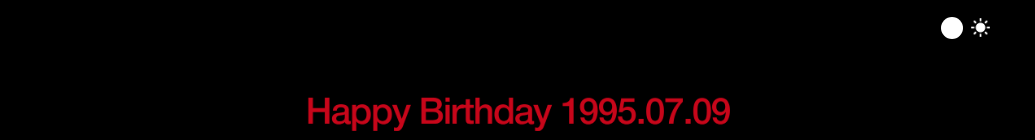
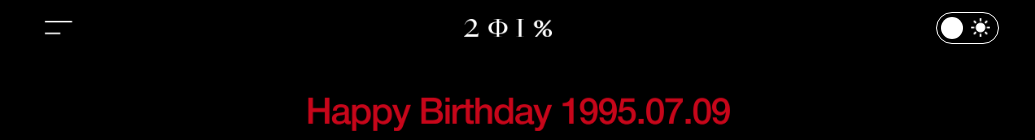
Before and after one commit to nyun2024/nagumo_birthday, a React (Vite) app: page /#/ in a window 1280 px wide. Shown: the top 140 px of the page, without its empty margins (122-1157 px from the left). Built offline with nearby package versions, Linux system fonts and the light colour scheme; a web font is replaced by a local one.

Commit message:
header parallax 적용

```diff
--- a/src/components/common/Container.jsx
+++ b/src/components/common/Container.jsx
@@ -5,7 +5,7 @@ import Header from "./Header";
 import useIsMobile from "@utils/useIsMobile";
 import useDarkMode from "@utils/useDarkMode";
 
-const Container = ({ children, isHome }) => {
+const Container = ({ children, isHome, isParallax }) => {
   const isMobile = useIsMobile();
   const isDark = useDarkMode();
 
@@ -18,7 +18,7 @@ const Container = ({ children, isHome }) => {
         isHome && styles.homeContainer
       )}
     >
-      <Header mobile={isMobile} />
+      <Header mobile={isMobile} isParallax={isParallax} />
       <div className={styles.contents}>{children}</div>
       <Footer mobile={isMobile} />
     </div>
--- a/src/components/common/Header.jsx
+++ b/src/components/common/Header.jsx
@@ -3,7 +3,7 @@ import classNames from "classnames";
 import { Link } from "react-router-dom";
 import styles from "./Header.module.scss";
 
-const Header = ({ mobile }) => {
+const Header = ({ mobile, isParallax }) => {
   const [isDark, setIsDark] = useState(false);
   const [isVisible, setIsVisible] = useState(true);
   const [prevScrollY, setPrevScrollY] = useState(0);
@@ -49,9 +49,10 @@ const Header = ({ mobile }) => {
     <header
       className={classNames(
         styles.header,
-        mobile ? "" : styles.pc,
-        isDark ? styles.dark : "",
-        isVisible ? styles.visible : styles.hidden
+        !mobile && styles.pc,
+        isDark && styles.dark,
+        isVisible ? styles.visible : styles.hidden,
+        isParallax && styles.isParallax
       )}
     >
       <button type="button" className={styles.btnMenu}>
--- a/src/components/common/Header.module.scss
+++ b/src/components/common/Header.module.scss
@@ -28,6 +28,9 @@
 .dark .btnMenu {
   background-image: url(../../assets/img/common/icon_menu_dark.png);
 }
+.isParallax:not(.dark) .btnMenu {
+  background-image: url(../../assets/img/common/icon_menu_dark.png);
+}
 
 .linkHome {
   display: block;
@@ -37,6 +40,9 @@
   background-size: cover;
 }
 .dark .linkHome {
+  background-image: url(../../assets/img/common/header_title_dark.png);
+}
+.isParallax:not(.dark) .linkHome {
   background-image: url(../../assets/img/common/header_title_dark.png);
 }
 
@@ -99,6 +105,9 @@
     z-index: 9;
   }
 }
+.isParallax:not(.dark) .modeSwitch .slider {
+  outline: 1px solid #fff;
+}
 
 // pc
 .pc.header {
--- a/src/components/home/parallax/Parallax.jsx
+++ b/src/components/home/parallax/Parallax.jsx
@@ -6,6 +6,7 @@ import sec01_3 from "@img/home/parallax/parallax_section01_3.png";
 import classNames from "classnames";
 import { useEffect, useRef, useState } from "react";
 import useDarkMode from "@utils/useDarkMode";
+
 const sectionImg = {
   sec01: {
     big: [sec01_big],
@@ -19,7 +20,7 @@ const sectionImg = {
   },
 };
 
-const Parallax = () => {
+const Parallax = ({ setIsParallax }) => {
   const [visibleBigImgs, setVisibleBigImgs] = useState({});
   const [typedTexts, setTypedTexts] = useState({});
   const containerRef = useRef(null);
@@ -39,6 +40,7 @@ const Parallax = () => {
       isIntersecting
         ? document.querySelector("html").classList.add("parallax")
         : document.querySelector("html").classList.remove("parallax");
+      isIntersecting ? setIsParallax(true) : setIsParallax(false);
     };
     handleScroll();
     window.addEventListener("scroll", handleScroll);
@@ -47,6 +49,7 @@ const Parallax = () => {
       window.removeEventListener("scroll", handleScroll);
       window.removeEventListener("resize", handleScroll);
       document.querySelector("html").classList.remove("parallax");
+      setIsParallax(false);
     };
   }, []);
 
@@ -60,8 +63,8 @@ const Parallax = () => {
         const rect = el.getBoundingClientRect();
         const id = el.getAttribute("data-id");
 
-        // 조건: 요소의 상단이 화면 위에서 40% 이내에 들어오면
-        if (rect.top <= window.innerHeight * 0.4 && rect.bottom >= 0 && id) {
+        // 조건: 요소의 상단이 화면 위에서 50% 이내에 들어오면
+        if (rect.top <= window.innerHeight * 0.5 && rect.bottom >= 0 && id) {
           newVisible[id] = true;
         }
       });
@@ -112,7 +115,7 @@ const Parallax = () => {
   // smallImg 스크롤 이질감
   useEffect(() => {
     const handleScroll = () => {
-      Object.entries(smallImgRefs.current).forEach(([key, el]) => {
+      Object.entries(smallImgRefs.current).forEach(([, el]) => {
         if (!el) return;
 
         const speed = Number(el.dataset.speed) || 0.2;
--- a/src/components/home/parallax/Parallax.module.scss
+++ b/src/components/home/parallax/Parallax.module.scss
@@ -27,7 +27,7 @@ section {
   opacity: 1 !important;
 }
 .bigImg {
-  transition: opacity 0.5s ease;
+  transition: opacity 0.8s ease;
   opacity: 0;
 }
 .smallImg {
--- a/src/pages/home/Home.jsx
+++ b/src/pages/home/Home.jsx
@@ -2,14 +2,16 @@ import Container from "@components/common/Container";
 import HomeMain from "@components/home/main/HomeMain";
 import useIsMobile from "@utils/useIsMobile";
 import Parallax from "../../components/home/parallax/Parallax";
+import { useState } from "react";
 
 const Home = () => {
   const isMobile = useIsMobile();
+  const [isParallax, setIsParallax] = useState(false);
 
   return (
-    <Container isHome={true}>
+    <Container isHome={true} isParallax={isParallax}>
       <HomeMain mobile={isMobile} />
-      <Parallax />
+      <Parallax setIsParallax={setIsParallax} />
     </Container>
   );
 };
```
